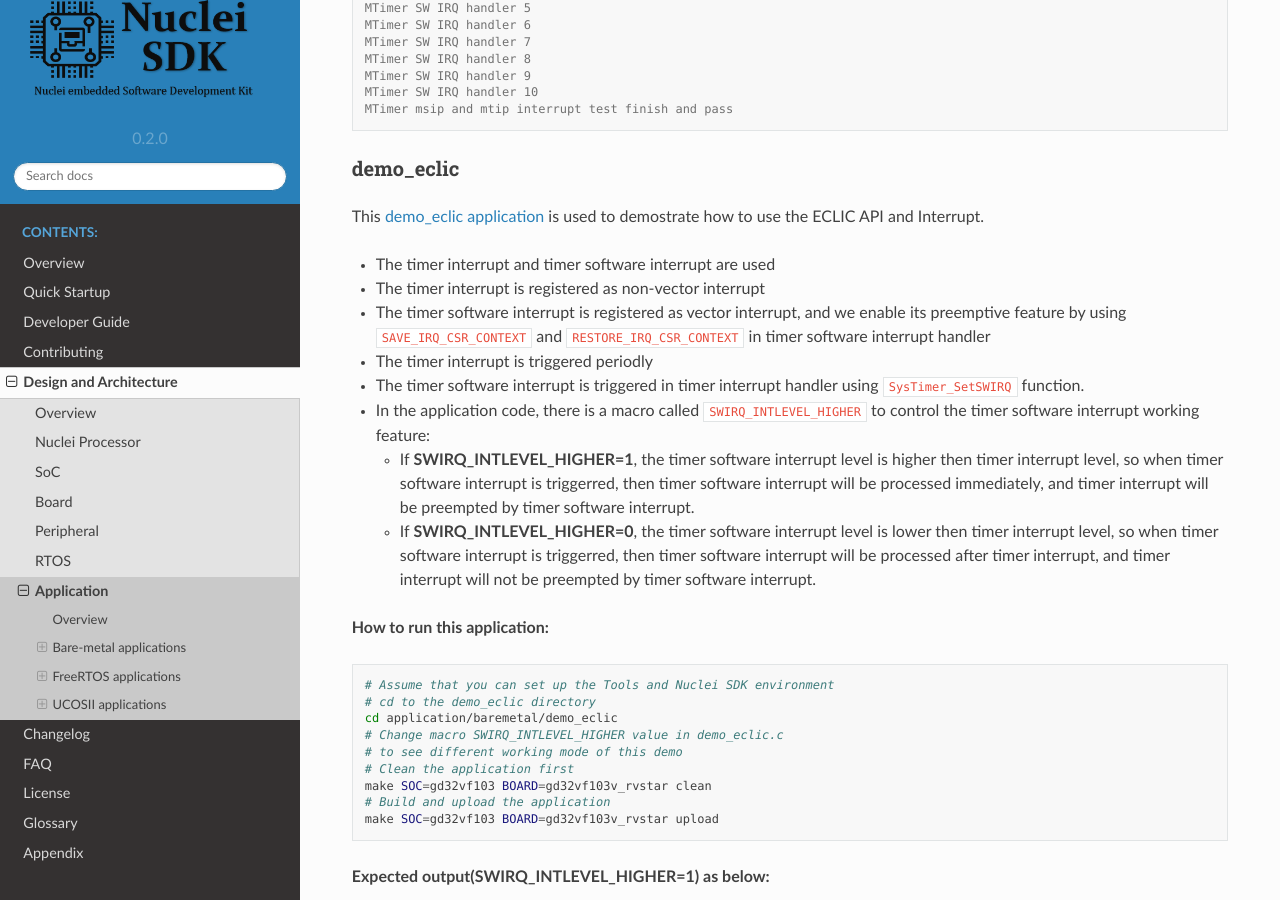
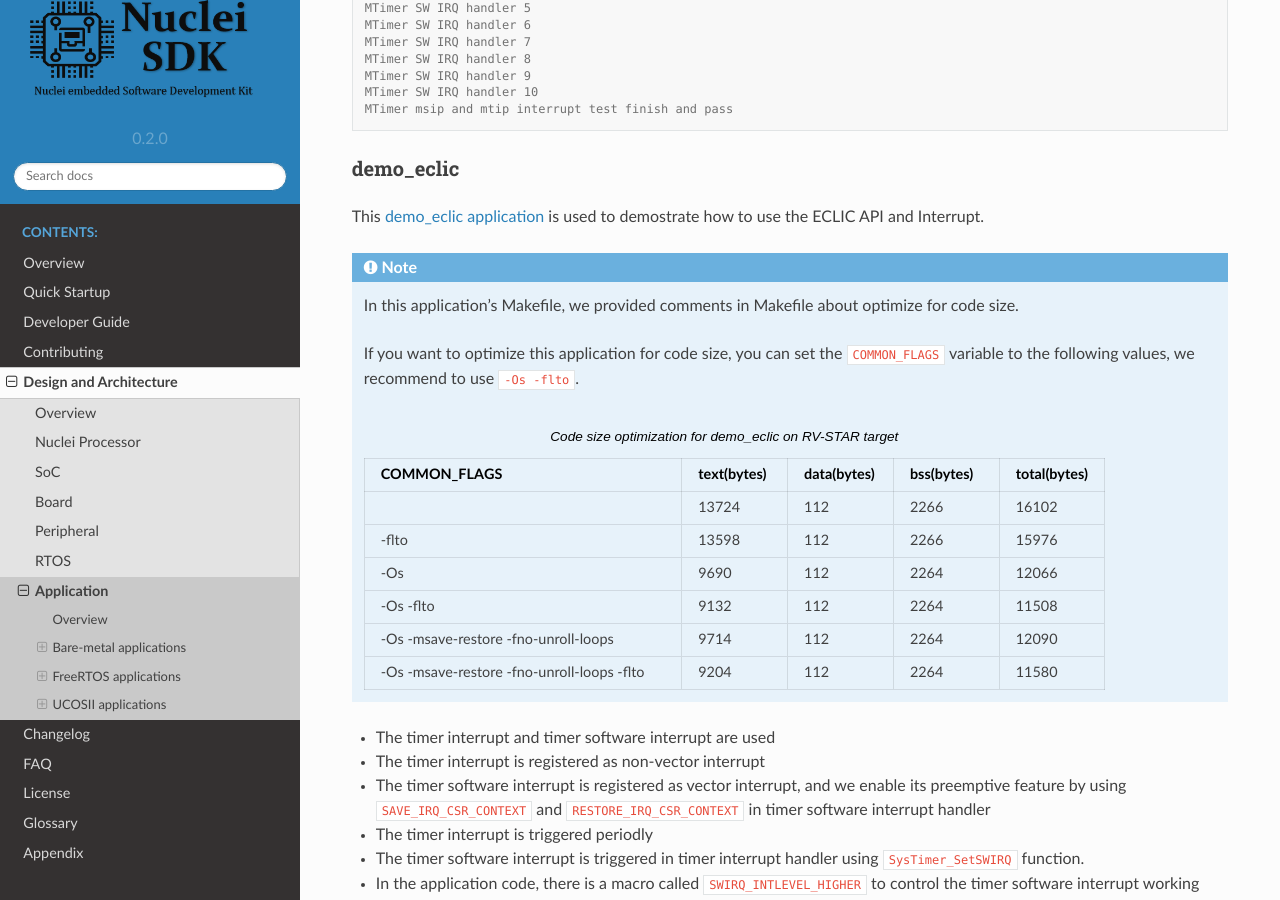
Before and after one commit to Nuclei-Software/nuclei-sdk, a Sphinx documentation site: the page built from doc/source/design/app.rst, in a window 1280 px wide and 900 px high, scrolled down 2131 px. Built offline with Sphinx 7.4.7 and the Read the Docs theme 2.0.0, drawn with Linux system fonts in a browser that asks for light colours.

Commit message:
doc: update screenshots and add optimize for code size
Signed-off-by: Huaqi Fang <578567190@qq.com>

```diff
--- a/doc/source/design/app.rst
+++ b/doc/source/design/app.rst
@@ -126,12 +126,61 @@
     MTimer SW IRQ handler 10
     MTimer msip and mtip interrupt test finish and pass
 
+.. _design_app_demo_eclic:
 
 demo_eclic
 ~~~~~~~~~~
 
 This `demo_eclic application`_ is used to demostrate how to use
 the ECLIC API and Interrupt.
+
+.. note::
+
+    In this application's Makefile, we provided comments in Makefile about optimize
+    for code size.
+
+    If you want to optimize this application for code size, you can set the ``COMMON_FLAGS``
+    variable to the following values, we recommend to use ``-Os -flto``.
+
+    .. list-table:: Code size optimization for demo_eclic on RV-STAR target
+       :widths: 60 20 20 20 20
+       :header-rows: 1
+
+       * - COMMON_FLAGS
+         - text(bytes)
+         - data(bytes)
+         - bss(bytes)
+         - total(bytes)
+       * -
+         - 13724
+         - 112
+         - 2266
+         - 16102
+       * - -flto
+         - 13598
+         - 112
+         - 2266
+         - 15976
+       * - -Os
+         - 9690
+         - 112
+         - 2264
+         - 12066
+       * - -Os -flto
+         - 9132
+         - 112
+         - 2264
+         - 11508
+       * - -Os -msave-restore  -fno-unroll-loops
+         - 9714
+         - 112
+         - 2264
+         - 12090
+       * - -Os -msave-restore  -fno-unroll-loops -flto
+         - 9204
+         - 112
+         - 2264
+         - 11580
 
 * The timer interrupt and timer software interrupt are used
 * The timer interrupt is registered as non-vector interrupt
```
Also changed, not shown: doc/source/changelog.rst (+15 -0 lines), doc/source/develop/appdev.rst (+25 -0 lines), doc/source/asserts/images/nuclei_sdk_open_cmd.png, doc/source/asserts/images/nuclei_sdk_open_shell.png, doc/source/asserts/images/nuclei_tools_download_linux.png, doc/source/asserts/images/nuclei_tools_download_win.png.
